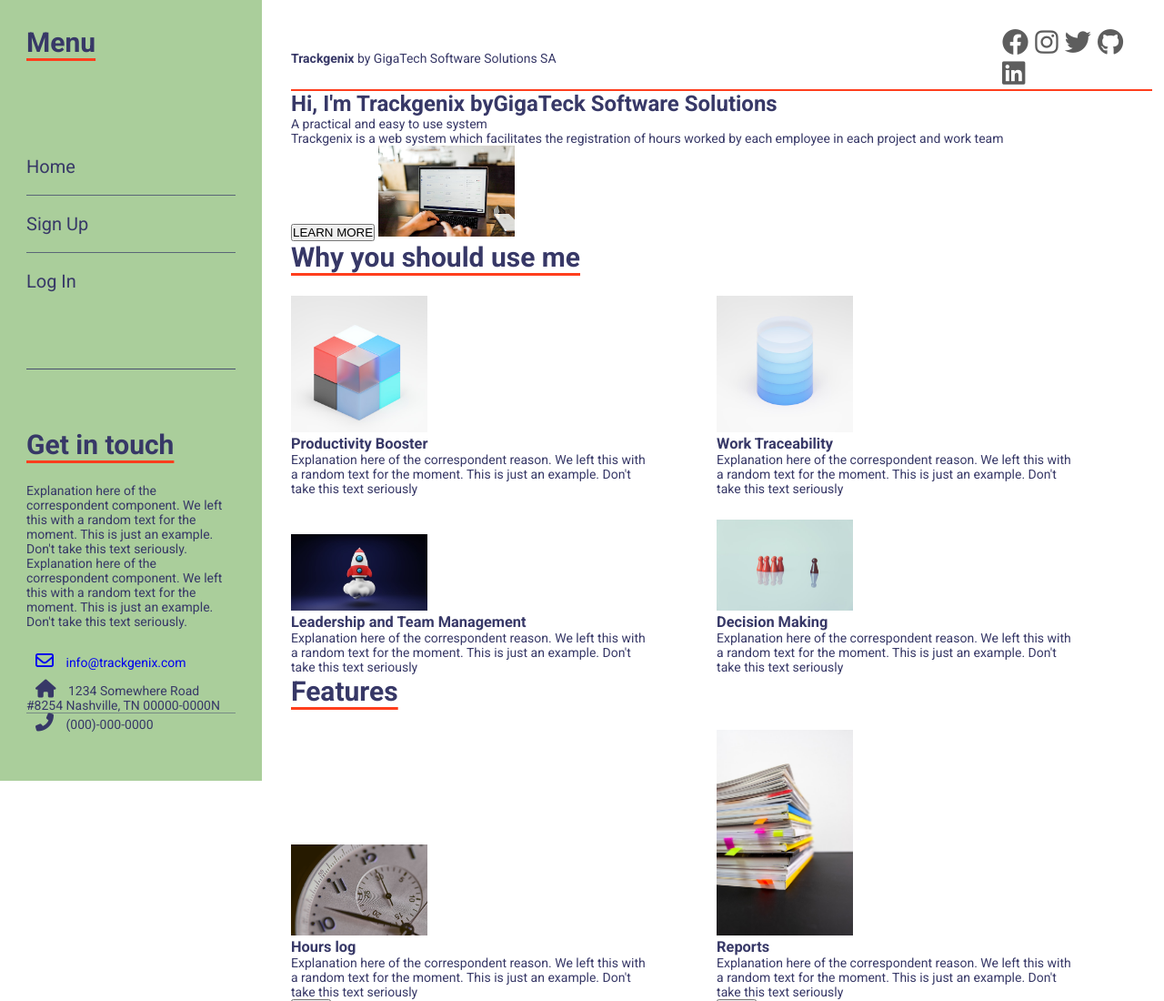
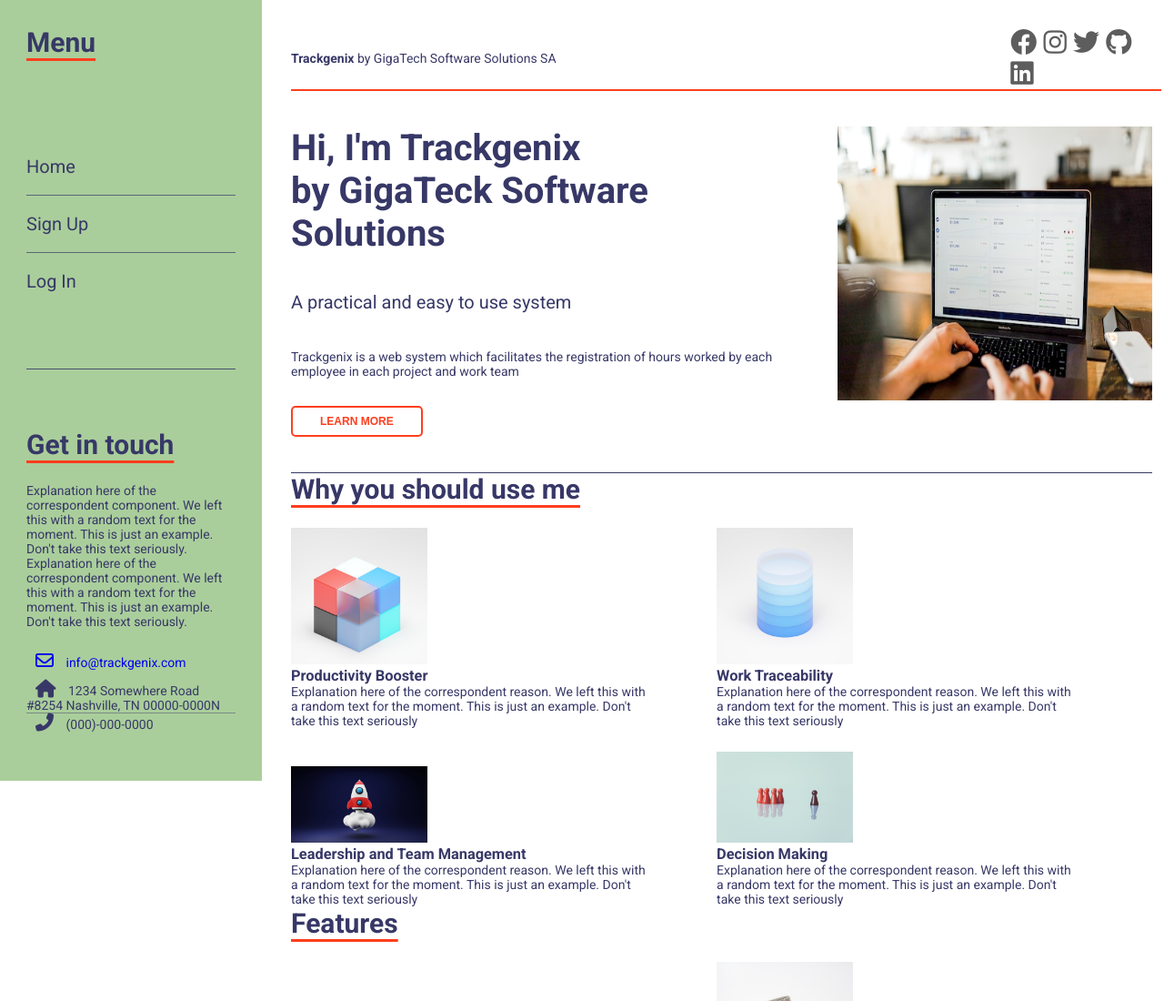
Before and after one commit to renzopimentel/BaSP-A2022-Etapa-1, a plain HTML site: page Semana-02/index.html in a window 1280 px wide. Shown: the top 1100 px of the page at 91% size. Drawn offline with Linux system fonts and the light colour scheme.

Commit message:
BaSP-W02-2022: First Section Done :tada:

```diff
--- a/Semana-02/css/style.css
+++ b/Semana-02/css/style.css
@@ -10,6 +10,10 @@
     list-style: none;
     text-decoration: none;
 }
+h1{
+    font-size: 40px;
+    font-weight: 700;
+}
 
 h2 {
     font-size: 30px;
@@ -17,6 +21,10 @@
     text-decoration: underline;
     text-decoration-color: #FF3E1D;
     text-underline-offset: 7px;
+}
+
+.subheader {
+    font-size: 20px;
 }
 
 nav {
@@ -84,6 +92,7 @@
 }
 
 header {
+    margin-right: -1%;
     margin-top: 30px;
     border-bottom: 2px solid #FF3E1D;
     display: flex;
@@ -126,3 +135,46 @@
     padding-right: 65px;
     font-size: 14px;
 }
+
+.btn {
+    padding: 8px 30px;
+    background-color: #fff;
+    border: 2px solid #FF3E1D;
+    border-radius: 5px;
+    font-size: 12px;
+    font-weight: 600;
+    text-transform: uppercase;
+    color: #FF3E1D;
+}
+
+.btn:hover {
+    background-color: #FF3E1D;
+    color: #373867;
+}
+
+.mt30 {
+    margin-top: 30px;
+}
+
+#first-section {
+    border-bottom: 1px solid #373867;
+    padding: 39px 0;
+    display: flex;
+    justify-content: space-between;
+}
+
+.left-section {
+    width: 60%;
+}
+
+.db {
+    display: block;
+}
+#first-section img{
+    width: 346px;
+    height: 301px;
+}
+
+#first-section p{
+    margin-top: 40px;
+}
--- a/Semana-02/index.html
+++ b/Semana-02/index.html
@@ -60,15 +60,19 @@
                     <a href="https://linkedin.com/"><i class="fa-brands fa-linkedin"></i></a>
                 </div>
             </header>
-            <section>
-                <h1><span>Hi, I'm Trackgenix by</span>GigaTeck Software Solutions</h1>
-                <p>A practical and easy to use system</p>
-                <p>
-                    Trackgenix is a web system which facilitates the registration of hours
-                    worked by each employee in each project and work team
-                </p>
-                <button>LEARN MORE</button>
-                <span><img src="./assets/laptop.jpeg" alt="laptop" style="width: 150px;"></span>
+            <section id="first-section">
+                <div class="left-section">
+                    <h1><span class="db">Hi, I'm Trackgenix</span> by GigaTeck Software Solutions</h1>
+                    <p class="subheader">A practical and easy to use system</p>
+                    <p>
+                        Trackgenix is a web system which facilitates the registration of hours
+                        worked by each employee in each project and work team
+                    </p>
+                    <button class="btn mt30">LEARN MORE</button>
+                </div>
+                <div>
+                    <span><img src="./assets/laptop.jpeg" alt="laptop"></span>
+                </div>
             </section>
             <section>
                 <h2>Why you should use me</h2>
```
